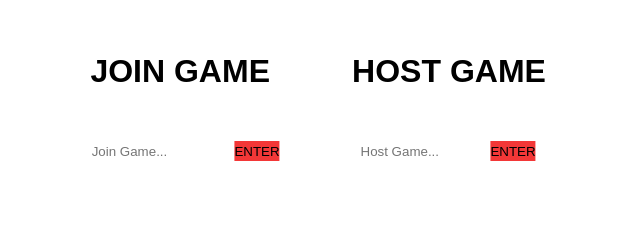
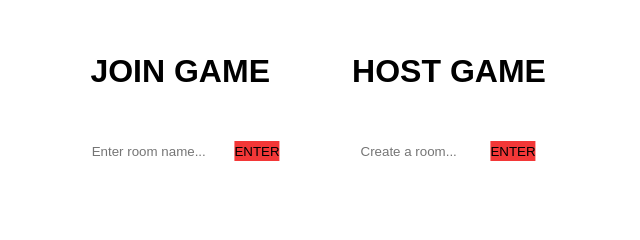
Before and after one commit to boom141/Tic-Tac-Toe_NodeJs, a website: page client/index.html in a window 1280 px wide. Shown: the part 169-409 px from the top of the page, 319-959 px from the left. Drawn offline with nearby package versions, Linux system fonts and the light colour scheme; no server answers.

Commit message:
Add files via upload

```diff
--- a/client/index.html
+++ b/client/index.html
@@ -43,8 +43,8 @@
 
     <h1 class="join">JOIN GAME</h1>
     <h1 class="create">HOST GAME</h1>
-    <input type="text" name="" id="hg" placeholder="Host Game...">
-    <input type="text" name="" id="jg" placeholder="Join Game...">
+    <input type="text" name="" id="hg" placeholder="Create a room...">
+    <input type="text" name="" id="jg" placeholder="Enter room name...">
     <button class="btn_create" onclick="create_btn()">ENTER</button>
     <button class="btn_join" onclick="join_btn()">ENTER</button>
     <input type="text" name="" id="username" placeholder="Player Name">
```
